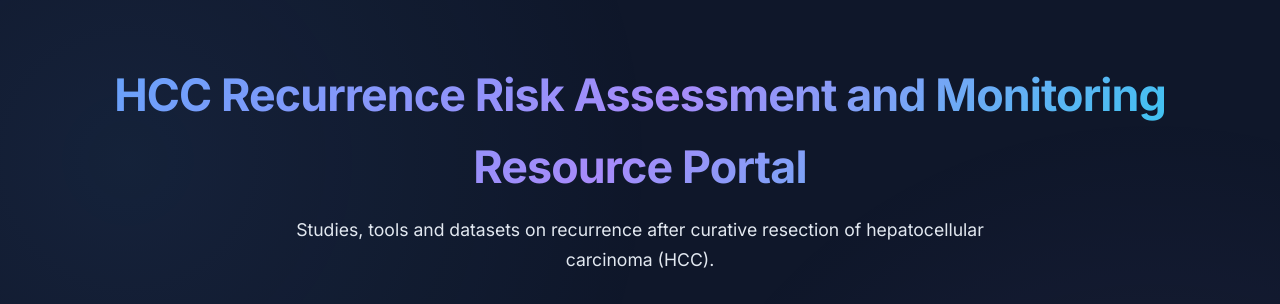
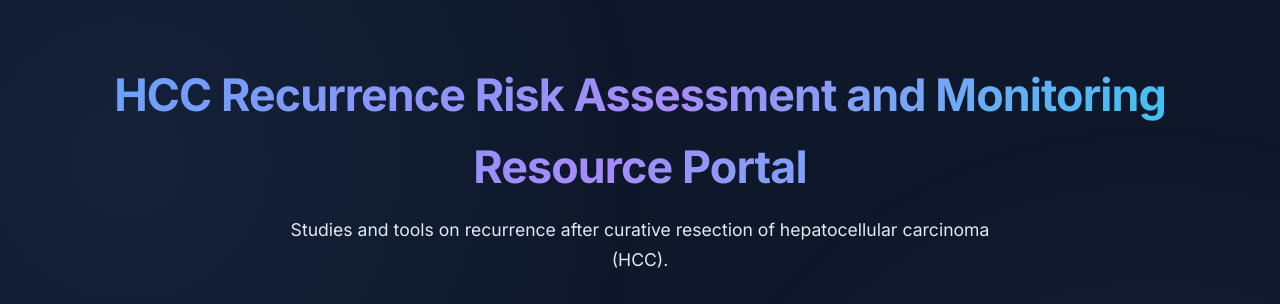
Before and after one commit to siwenzhangxspace/siwenzhangxspace.github.io, a plain HTML site: page index.html in a window 1280 px wide. Shown: the top 304 px of the page. Drawn offline with Linux system fonts and the light colour scheme.

Commit message:
Describe the portal as a collection of studies and tools

```diff
--- a/index.html
+++ b/index.html
@@ -225,7 +225,7 @@
 <div class="container">
 <header>
 <h1>HCC Recurrence Risk Assessment and Monitoring Resource Portal</h1>
-<p>Studies, tools and datasets on recurrence after curative resection of hepatocellular carcinoma (HCC).</p>
+<p>Studies and tools on recurrence after curative resection of hepatocellular carcinoma (HCC).</p>
 <div class="stats-bar">
 <div class="stat-item"><span class="stat-number">29</span><span class="stat-label">Resources</span></div>
 <div class="stat-item"><span class="stat-number">6</span><span class="stat-label">Categories</span></div>
```
